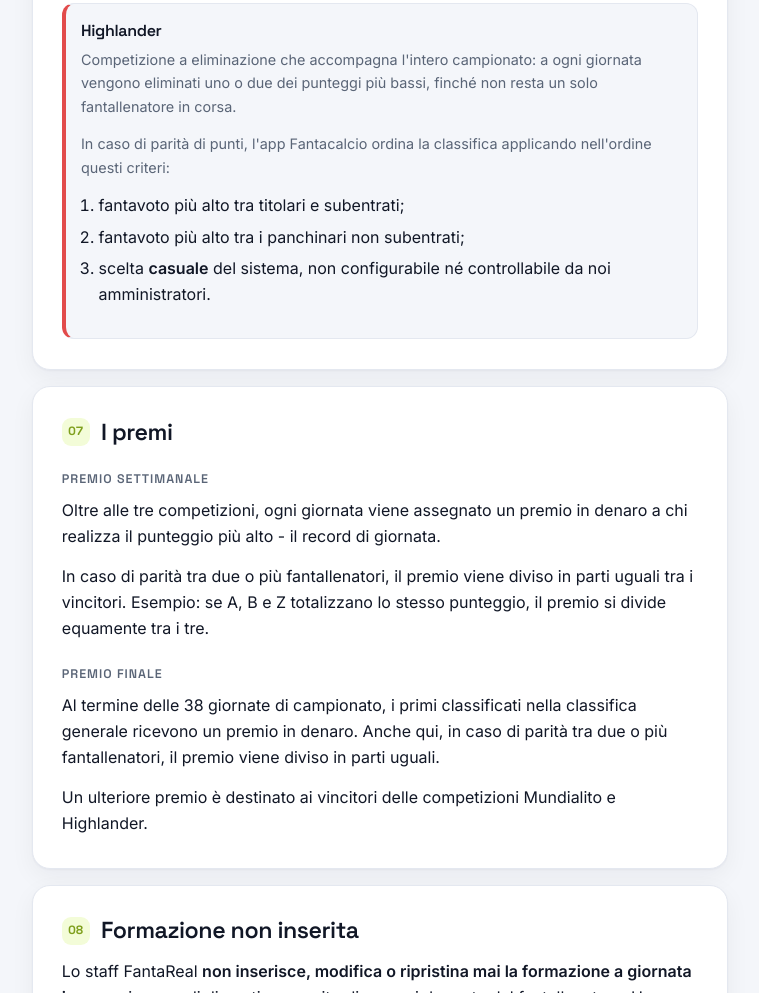
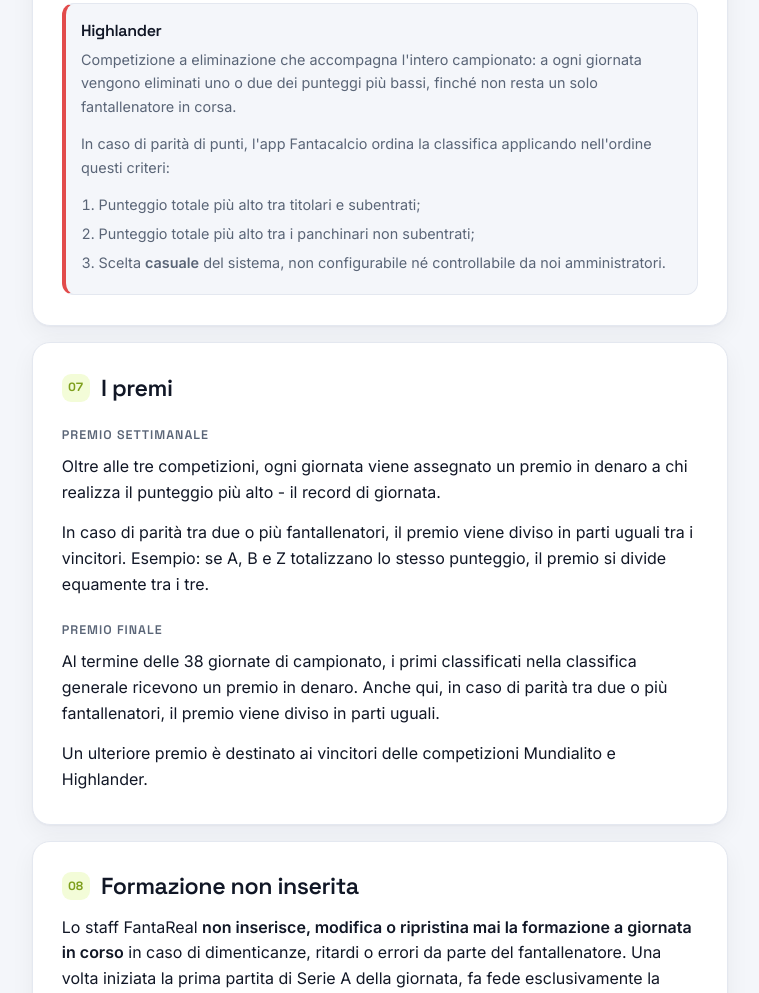
Before and after one commit to LucaLeg1/fantareal, a plain HTML site: page index.html in a window 1280 px wide. Shown: the part 3576-4569 px from the top of the page, without its empty margins (290-1049 px from the left). Drawn offline with Linux system fonts and the light colour scheme.

Commit message:
Improve competition description clarity and adjust list formatting

```diff
--- a/index.html
+++ b/index.html
@@ -589,9 +589,15 @@
         font-weight: 600;
         margin-bottom: 0.25rem;
       }
-      .comp p {
+      .comp p,
+      .comp ul,
+      .comp ol {
         font-size: 0.9rem;
         color: var(--inchiostro-soft);
+      }
+      .comp ul:last-child,
+      .comp ol:last-child {
+        margin-bottom: 0;
       }
 
       /* Chiusura */
@@ -964,9 +970,9 @@
               </p>
               <p>In caso di parità di punti, l'app Fantacalcio ordina la classifica applicando nell'ordine questi criteri:</p>
               <ol>
-                <li>fantavoto più alto tra titolari e subentrati;</li>
-                <li>fantavoto più alto tra i panchinari non subentrati;</li>
-                <li>scelta <strong>casuale</strong> del sistema, non configurabile né controllabile da noi amministratori.</li>
+                <li>Punteggio totale più alto tra titolari e subentrati;</li>
+                <li>Punteggio totale più alto tra i panchinari non subentrati;</li>
+                <li>Scelta <strong>casuale</strong> del sistema, non configurabile né controllabile da noi amministratori.</li>
               </ol>
             </div>
           </section>
```
